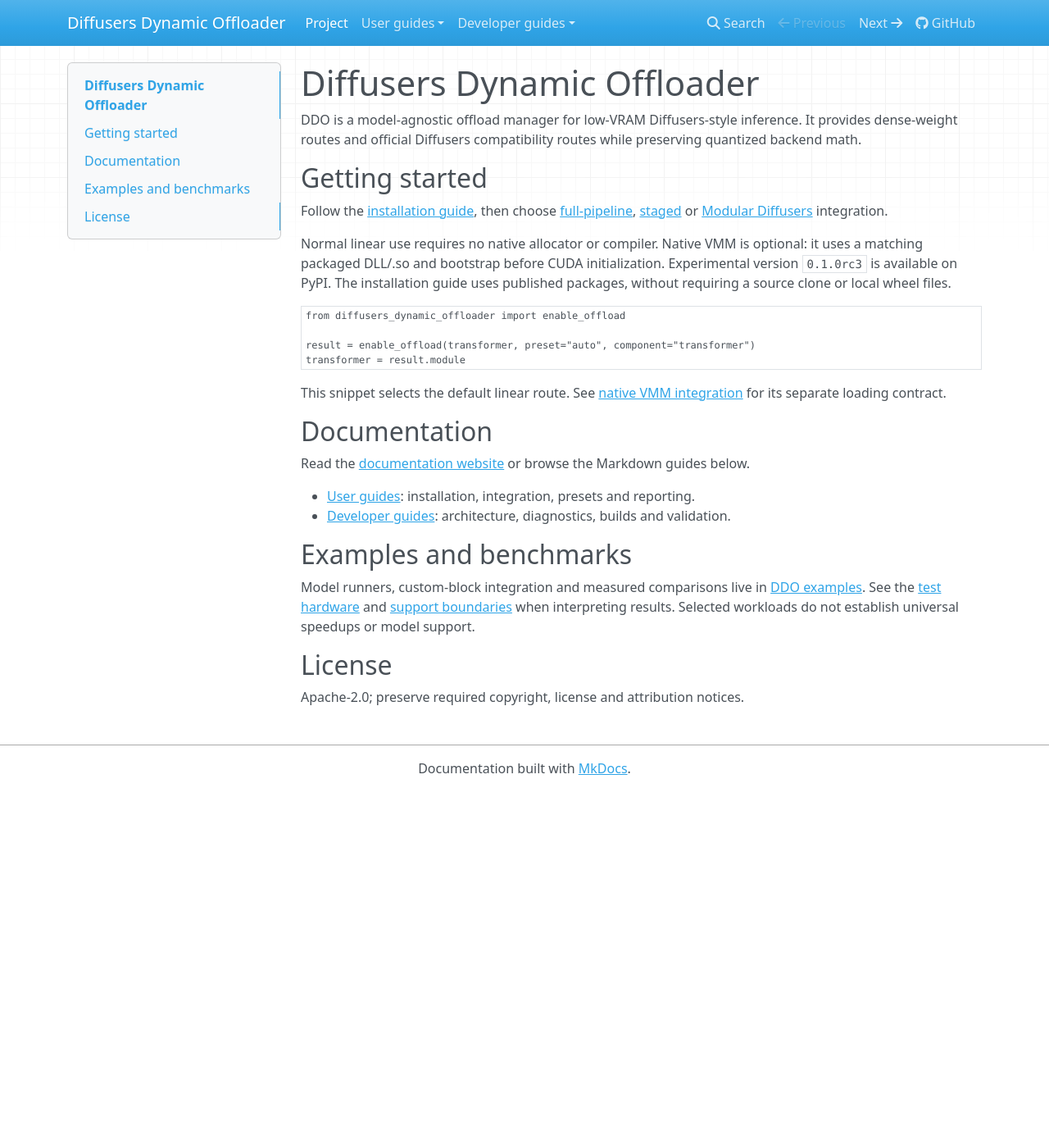
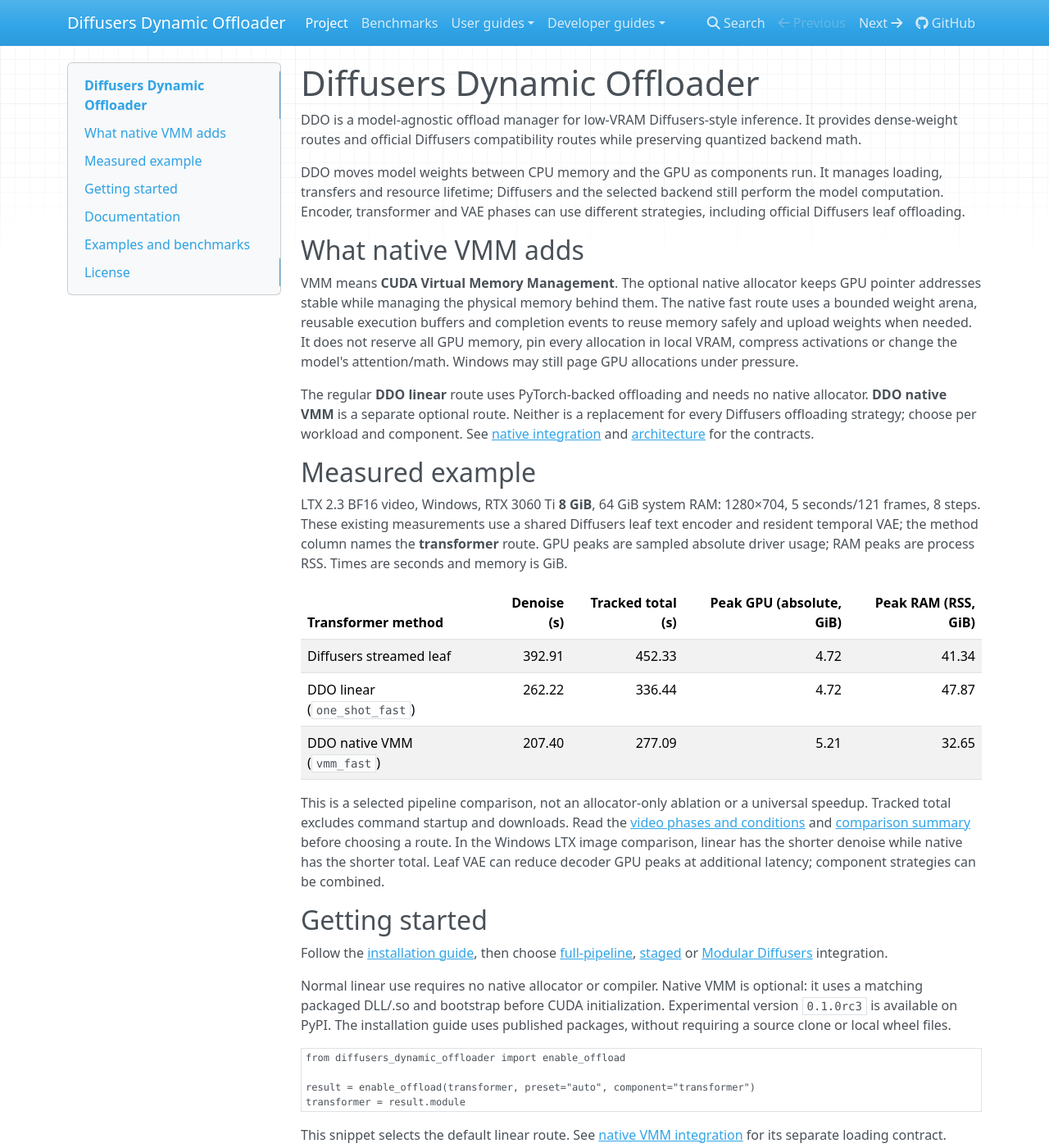
Before and after one commit to DEVAIEXP/diffusers-dynamic-offloader, an MkDocs documentation site: the page built from README.md, in a window 1280 px wide and 1400 px high. Shown: the whole window at 82% size. Built offline with MkDocs 1.6.1, drawn with Linux system fonts in a browser that asks for light colours; some of the changed text lies outside the part shown.

Commit message:
Explain native VMM and index measured pipeline comparisons

```diff
--- a/README.md
+++ b/README.md
@@ -3,6 +3,49 @@
 DDO is a model-agnostic offload manager for low-VRAM Diffusers-style inference.
 It provides dense-weight routes and official Diffusers compatibility routes
 while preserving quantized backend math.
+
+DDO moves model weights between CPU memory and the GPU as components run. It
+manages loading, transfers and resource lifetime; Diffusers and the selected
+backend still perform the model computation. Encoder, transformer and VAE phases
+can use different strategies, including official Diffusers leaf offloading.
+
+## What native VMM adds
+
+VMM means **CUDA Virtual Memory Management**. The optional native allocator keeps
+GPU pointer addresses stable while managing the physical memory behind them.
+The native fast route uses a bounded weight arena, reusable execution buffers
+and completion events to reuse memory safely and upload weights when needed.
+It does not reserve all GPU memory, pin every allocation in local VRAM, compress
+activations or change the model's attention/math. Windows may still page GPU
+allocations under pressure.
+
+The regular **DDO linear** route uses PyTorch-backed offloading and needs no
+native allocator. **DDO native VMM** is a separate optional route. Neither is a
+replacement for every Diffusers offloading strategy; choose per workload and
+component. See [native integration](docs/user/native-vmm.md) and
+[architecture](docs/developer/architecture.md) for the contracts.
+
+## Measured example
+
+LTX 2.3 BF16 video, Windows, RTX 3060 Ti **8 GiB**, 64 GiB system RAM:
+1280×704, 5 seconds/121 frames, 8 steps. These existing measurements use a shared
+Diffusers leaf text encoder and resident temporal VAE; the method column names
+the **transformer** route. GPU peaks are sampled absolute driver usage; RAM peaks
+are process RSS. Times are seconds and memory is GiB.
+
+| Transformer method | Denoise (s) | Tracked total (s) | Peak GPU (absolute, GiB) | Peak RAM (RSS, GiB) |
+| --- | ---: | ---: | ---: | ---: |
+| Diffusers streamed leaf | 392.91 | 452.33 | 4.72 | 41.34 |
+| DDO linear (`one_shot_fast`) | 262.22 | 336.44 | 4.72 | 47.87 |
+| DDO native VMM (`vmm_fast`) | 207.40 | 277.09 | 5.21 | 32.65 |
+
+This is a selected pipeline comparison, not an allocator-only ablation or a
+universal speedup. Tracked total excludes command startup and downloads. Read
+the [video phases and conditions](https://devaiexp.github.io/ddo-examples/docs/benchmarks/ltx23-video/#windows-bf16)
+and [comparison summary](https://devaiexp.github.io/ddo-examples/docs/benchmarks/summary/)
+before choosing a route. In the Windows LTX image comparison, linear has the
+shorter denoise while native has the shorter total. Leaf VAE can reduce decoder
+GPU peaks at additional latency; component strategies can be combined.
 
 ## Getting started
 
@@ -33,6 +76,10 @@
 - [User guides](docs/user/README.md): installation, integration, presets and reporting.
 - [Developer guides](docs/developer/README.md): architecture, diagnostics, builds and validation.
 
+On the website, use the top **User guides**, **Developer guides** and
+**Benchmarks** menus to change pages. The left contents list links to sections
+within the current page; short sections may already be visible.
+
 ## Examples and benchmarks
 
 Model runners, custom-block integration and measured comparisons live in
--- a/mkdocs.yml
+++ b/mkdocs.yml
@@ -22,6 +22,7 @@
   - AGENTS.md
 nav:
   - Project: README.md
+  - Benchmarks: https://devaiexp.github.io/ddo-examples/docs/benchmarks/summary/
   - User guides:
       - Overview: docs/user/README.md
       - Installation: docs/user/installation.md
```
